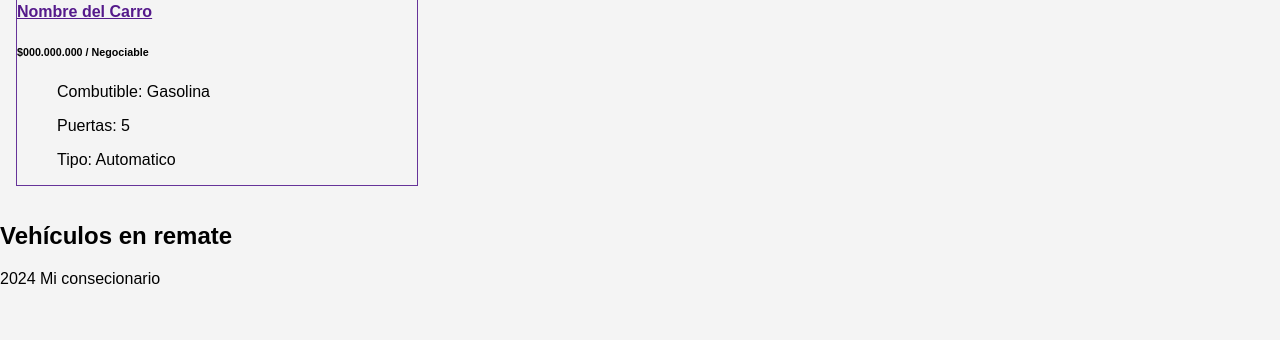
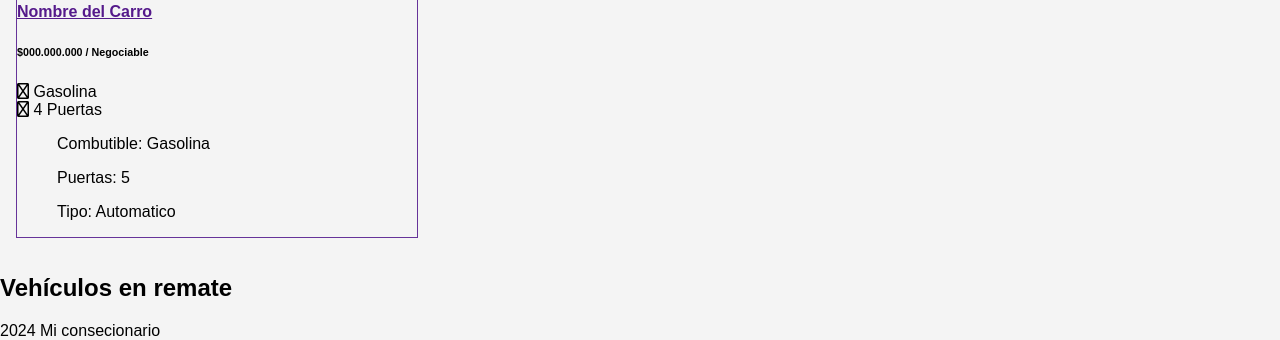
Before and after one commit to mauroacevedon/parcial1, a plain HTML site: page index.html in a window 1280 px wide. Shown: the part 519-859 px from the top of the page. Before the commit the page ends 807 px from the top, so only its background shows below. Drawn offline with Linux system fonts and the light colour scheme.

Commit message:
mejora en detalles generales

```diff
--- a/index.html
+++ b/index.html
@@ -5,6 +5,8 @@
     <meta name="viewport" content="width=device-width, initial-scale=1.0">
     <title>Mi consecionario App</title>
     <link rel="stylesheet" href="style.css">
+    <link rel="stylesheet" href="https://cdnjs.cloudflare.com/ajax/libs/font-awesome/6.5.2/css/all.min.css">
+
 </head>
 <body>
     <div class="header">
@@ -18,6 +20,7 @@
     <div class="contenedor-principal">
         <div class="contenedor-destacados">
             <h2>Vehículos destacados</h2>
+            <!-- Esta es la tarjeta v1 se debe mejorar -->
             <div class="carro-tarjeta-general">
                 <div class="carro-imagen">
                     <img class="img-car-portada" src="https://autolab.com.co/wp-content/uploads/2021/07/volkswagen-escarabajo.jpg" alt="portada-carro-tarjeta">
@@ -29,10 +32,19 @@
                     <h6>$000.000.000 <span>/ Negociable</span></h6>
                 </div>
                 <div class="carro-iconos">
+                    <div class="detalle-combustible">
+                        <i class="fa-regular fa-gas-pump"></i>
+                        <span>Gasolina</span>
+                    </div>
+                    <div class="detalle-puertas">
+                        <i class="fa-regular fa-car-side"></i>
+                        <span>4 Puertas</span>
+                    </div>
+
                     <ul>Combutible: <span class="carro-combustible-detalle">Gasolina</span> </ul>
                     <ul>Puertas: <span class="carro-puertas-detalle">5</span> </ul>
                     <ul>Tipo: <span class="carro-tipo-detalle">Automatico</span> </ul>
-                    <!-- <ul> <img src="/PNG-iconos-car/gas-tank.png" alt="icono-combustible"> Combustible</ul> -->
+
 
                 </div>
             </div>
```
